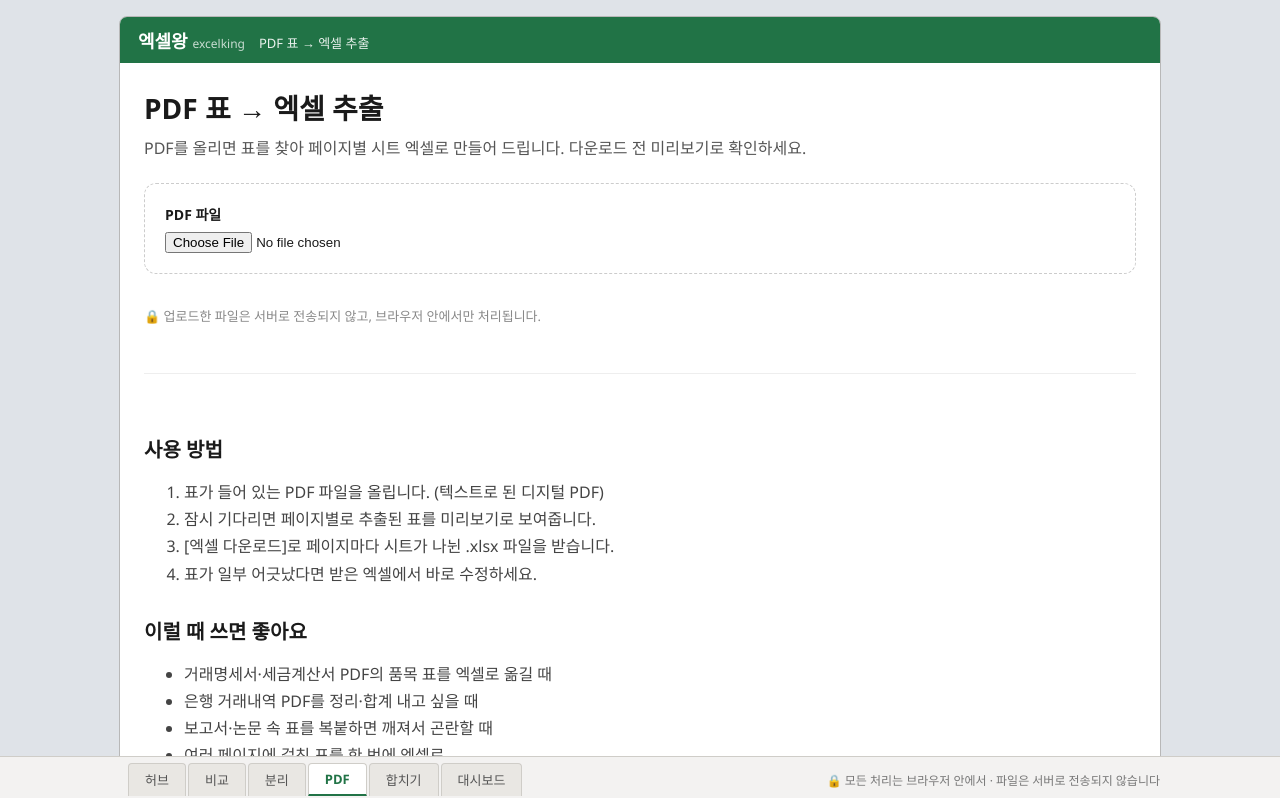
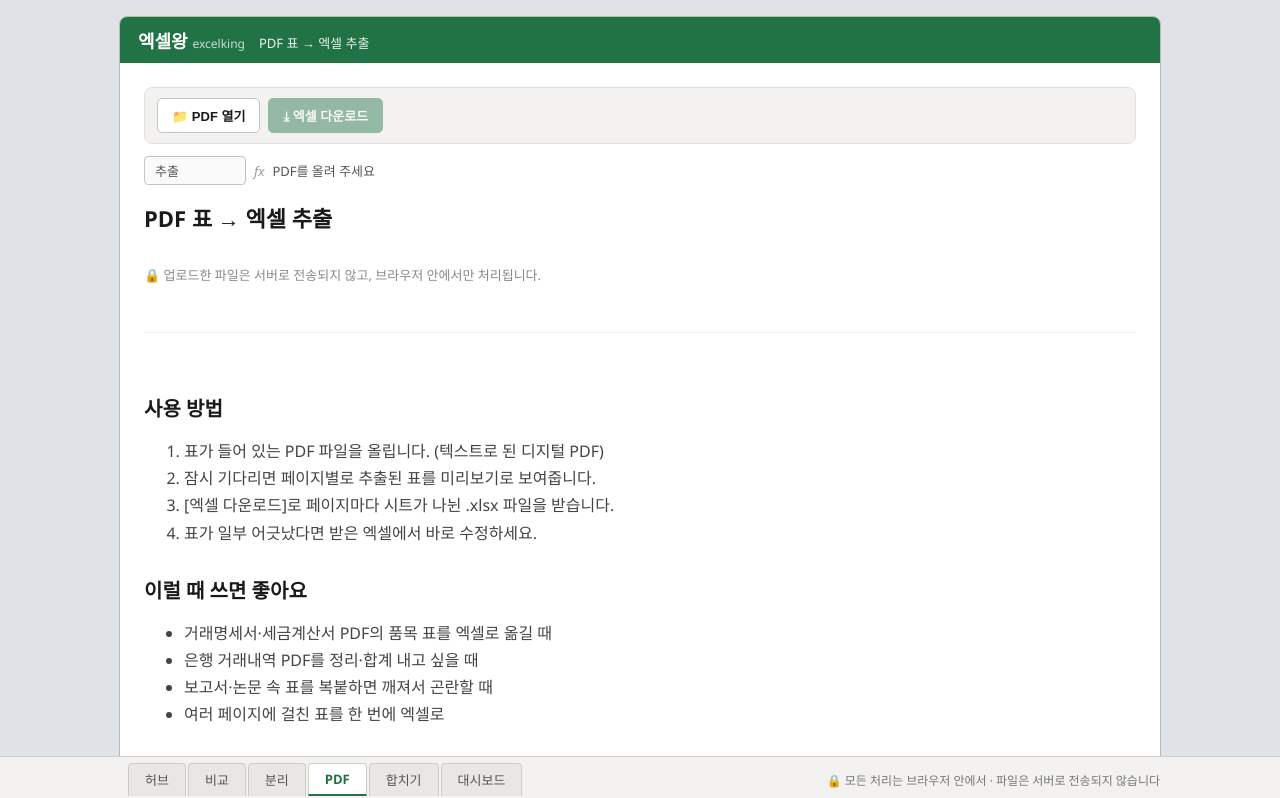
Before and after one commit to dalgeom/excelking, a SvelteKit app: page /pdf-to-excel in a window 1280 px wide. Shown: the top 798 px of the page. Built offline with nearby package versions, Linux system fonts and the light colour scheme.

Commit message:
refactor: PDF→엑셀 페이지 엑셀 틀 — 리본·수식줄·saveBlob

```diff
--- a/src/routes/pdf-to-excel/+page.svelte
+++ b/src/routes/pdf-to-excel/+page.svelte
@@ -2,11 +2,15 @@
   import { reconstructPage } from '$lib/pdf/reconstruct';
   import { buildPdfWorkbook } from '$lib/pdf/toWorkbook';
   import type { PdfSheet } from '$lib/pdf/types';
+  import Ribbon from '$lib/components/Ribbon.svelte';
+  import FormulaBar from '$lib/components/FormulaBar.svelte';
+  import { saveBlob, XLSX_MIME } from '$lib/excel/download';
 
   let fileName = $state('');
   let pages = $state<PdfSheet[] | null>(null);
   let busy = $state(false);
   let error = $state('');
+  let fileInput = $state<HTMLInputElement>();
 
   const PREVIEW_ROWS = 50;
 
@@ -42,18 +46,7 @@
 
   function download() {
     if (!pages) return;
-    const bytes = buildPdfWorkbook(pages);
-    const blob = new Blob([bytes], {
-      type: 'application/vnd.openxmlformats-officedocument.spreadsheetml.sheet'
-    });
-    const url = URL.createObjectURL(blob);
-    const a = document.createElement('a');
-    a.href = url;
-    a.download = `${fileName}_표.xlsx`;
-    document.body.appendChild(a);
-    a.click();
-    a.remove();
-    URL.revokeObjectURL(url);
+    saveBlob(buildPdfWorkbook(pages), `${fileName}_표.xlsx`, XLSX_MIME);
   }
 </script>
 
@@ -64,15 +57,21 @@
     content="PDF 안의 표를 엑셀(.xlsx)로 추출하세요. 페이지별 시트로 변환, 미리보기 제공. 무료, 설치 없이, 파일은 서버로 전송되지 않습니다." />
 </svelte:head>
 
-<h1>PDF 표 → 엑셀 추출</h1>
-<p class="lead">PDF를 올리면 표를 찾아 페이지별 시트 엑셀로 만들어 드립니다. 다운로드 전 미리보기로 확인하세요.</p>
+<Ribbon>
+  <button class="rbtn" onclick={() => fileInput?.click()}>📁 PDF 열기 {fileName ? `· ${fileName}` : ''}</button>
+  <button class="rbtn primary" onclick={download} disabled={!pages}>⤓ 엑셀 다운로드</button>
+</Ribbon>
+<input bind:this={fileInput} type="file" accept="application/pdf,.pdf" hidden onchange={onUpload} />
 
-<div class="uploads">
-  <label class="drop">
-    <span>PDF 파일 {fileName ? `· ${fileName}` : ''}</span>
-    <input type="file" accept="application/pdf,.pdf" onchange={onUpload} />
-  </label>
-</div>
+<FormulaBar
+  cell="추출"
+  value={pages
+    ? `${pages.length}페이지 · 표 ${pages.filter((p) => p.grid.length > 0).length}개`
+    : busy
+      ? '처리 중…'
+      : 'PDF를 올려 주세요'} />
+
+<h1 class="ptitle">PDF 표 → 엑셀 추출</h1>
 
 {#if busy}<p class="busy">PDF를 처리하는 중입니다…</p>{/if}
 {#if error}<p class="error">{error}</p>{/if}
@@ -84,8 +83,6 @@
       <strong>{pages.filter((p) => p.grid.length > 0).length}</strong><span>표 추출됨</span>
     </div>
   </div>
-
-  <button class="primary" onclick={download}>엑셀 다운로드</button>
 
   <div class="previews">
     {#each pages as p, i}
@@ -146,20 +143,8 @@
 </section>
 
 <style>
-  h1 { font-size: 28px; margin: 0 0 8px; }
-  .lead { color: #555; margin: 0 0 24px; }
-  .uploads { display: grid; grid-template-columns: 1fr; gap: 12px; }
-  .drop {
-    display: flex; flex-direction: column; gap: 8px;
-    border: 1.5px dashed #ccc; border-radius: 12px; padding: 20px; cursor: pointer;
-  }
-  .drop span { font-weight: 600; font-size: 14px; }
-  .busy { color: #1a73e8; margin: 16px 0; }
-  button {
-    padding: 9px 18px; border: none; border-radius: 8px;
-    background: #1a73e8; color: #fff; font-weight: 600; cursor: pointer;
-  }
-  button.primary { margin: 16px 0; }
+  .ptitle { font-size: 22px; margin: 0 0 12px; }
+  .busy { color: var(--xl-green); margin: 16px 0; }
   .summary { display: flex; gap: 12px; margin: 24px 0 8px; flex-wrap: wrap; }
   .stat {
     flex: 1; min-width: 90px; border: 1px solid #eee; border-radius: 12px;
```
